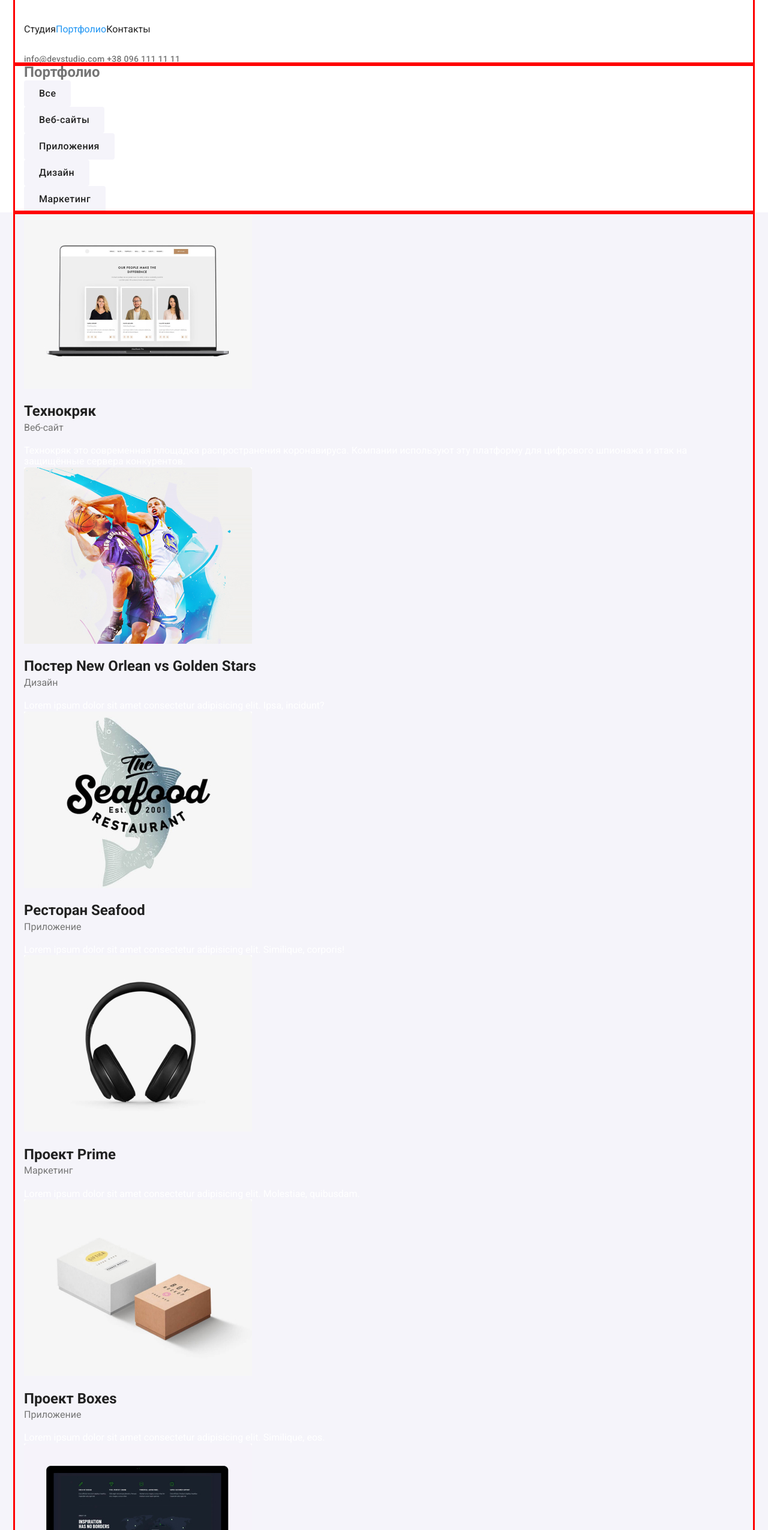
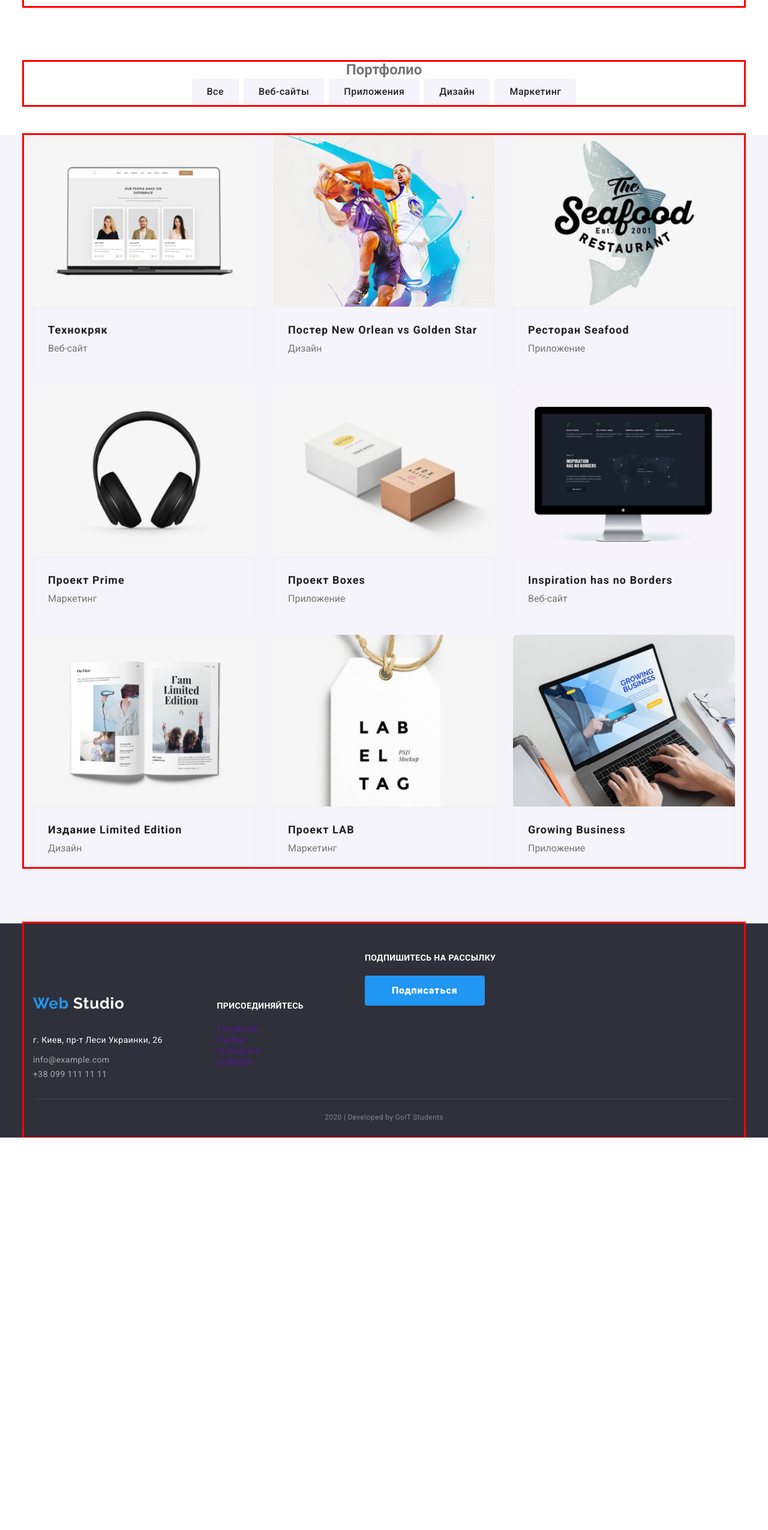
Before and after one commit to yulyafil/goit-markup-hw-03, a plain HTML site: page portfolio.html in a window 1280 px wide. Shown: the part 72-2622 px from the top of the page at 60% size. After the commit the page ends 1968 px from the top, so only its background shows below. Drawn offline with nearby package versions, Linux system fonts and the light colour scheme.

Commit message:
Добавляет flexbox

```diff
--- a/css/portfolio.css
+++ b/css/portfolio.css
@@ -17,7 +17,6 @@
 /* фон header background: #FFFFFF;
 /* фон footer background: #2F303A; */
 
-/* Не поставил, не человек) */
 html {
   box-sizing: border-box;
 }
@@ -33,7 +32,11 @@ body {
   text-decoration: none;
   font-family: Roboto, sans-serif;
 }
-
+img {
+  display: block;
+  max-width: 100%;
+  height: auto;
+}
 /* Logo */
 
 .logo {
@@ -44,20 +47,115 @@ body {
   line-height: 1.2px;
   letter-spacing: 0.03em;
 }
+
 .logo-nav {
   display: inline-block;
   padding-top: 24px;
   padding-bottom: 25px;
   margin-top: 0;
   margin-bottom: 0;
+  margin-right: 85px;
 }
+
 .logo-text {
   color: #000000;
 }
 
+/* site nav */
+
+.container {
+  margin-left: auto;
+  margin-right: auto;
+  width: 1230px;
+  padding-left: 15px;
+  padding-right: 15px;
+
+  outline: 3px solid red;
+}
+.link {
+  text-decoration: none;
+}
+
+.site-nav {
+  display: flex;
+  margin-left: 80px;
+}
+
+.list {
+  list-style: none;
+  margin: 0;
+  padding: 0;
+}
+
+/* .site-nav .items + .items {
+  margin-left: 50px;
+} */
+.site-nav .items:not(:last-child) {
+  margin-right: 50px;
+}
+.site-nav .link {
+  display: block;
+  padding-top: 32px;
+  padding-bottom: 32px;
+  color: var(--title-text-color);
+}
+.site-nav .link:hover,
+.site-nav .link:focus {
+  color: var(--accent-text-color);
+}
+.site-nav .link.current {
+  color: var(--accent-text-color);
+}
+.main-nav {
+  display: flex;
+  align-items: center;
+}
+ul .site-nav,
+.contact {
+  font-weight: 500;
+  font-size: 14px;
+  line-height: 1.14;
+  letter-spacing: 0.02em;
+}
+.contact .link,
+.social .link {
+  color: var(--primary-text-color);
+}
+.contact {
+  display: flex;
+  margin-left: auto;
+}
+.contact .link + .link {
+  margin-left: 30px;
+}
+.contact .link {
+  padding-top: 32px;
+  padding-bottom: 32px;
+}
+.contact .link:hover,
+.contact .link:focus {
+  color: var(--accent-text-color);
+}
+
 /* Button */
+.menu {
+  padding-top: 93px;
+  padding-bottom: 50px;
+}
+
+.portfolio {
+  margin: 0;
+  text-align: center;
+}
+.portfolio-btn {
+  display: flex;
+  justify-content: center;
+}
+.portfolio-btn .menu-btn:not(:last-child) {
+  margin-right: 8px;
+}
+
 .button-portfolio {
-  display: inline-block;
   border-radius: 4px;
   border: solid transparent;
   padding: 6px 22px;
@@ -76,34 +174,60 @@ body {
   color: var(--accent-white);
   background-color: var(--accent-text-color);
 }
-.portfolio {
-  margin: 0;
-}
+/* Основной контент */
 .portfolio-page {
+  padding-bottom: 94px;
   background-color: var(--background-color);
 }
-.portfolio-two {
-  padding-top: 50px;
-  padding-bottom: 94px;
+
+.gallery {
+  display: flex;
+  flex-wrap: wrap;
 }
-.title {
-  /* display: inline-block; */
+.img-link {
+  display: block;
+}
+
+.add {
+  display: block;
+  margin-right: 30px;
+  margin-bottom: 30px;
+  width: calc((100% - 60px) / 3);
+  border-top-left-radius: 5px;
+  border-top-right-radius: 5px;
+}
+.add:nth-child(3n) {
+  margin-right: 0;
+}
+
+.add:nth-last-child(-n + 3) {
+  margin-bottom: 0;
+}
+.add-text {
+  border-bottom-left-radius: 5px;
+  border-bottom-right-radius: 5px;
+  border: 1px solid #eeeeee;
+  padding: 20px 24px;
+}
+.add .title {
   margin-top: 0;
   margin-bottom: 4px;
+
   color: var(--title-text-color);
+  font-weight: 700;
+  font-size: 18px;
+  line-height: 2;
+  letter-spacing: 0.06em;
 }
-.title p {
-  margin-top: 0;
-  margin-bottom: 20px;
+.title-text {
+  margin: 0;
 }
 .title-texts {
   margin: 0;
+
   color: var(--accent-white);
 }
-.title-text {
-  margin-top: 0;
-  margin-bottom: 20px;
-}
+
 .ul-fon {
   background-color: var(--background-color);
 }
@@ -114,20 +238,19 @@ ul p {
   color: var(--primary-text-color);
 }
 
-.img-portfolio {
-  margin-top: 0;
-  margin-bottom: 20px;
-}
-
 /* Footer */
 .footer {
   background-color: #2f303a;
   color: var(--accent-white);
 }
-
+.footers {
+  display: flex;
+  align-items: baseline;
+}
 .logo-text-footer {
   color: var(--accent-white);
 }
+
 .address-primary {
   font-style: normal;
   font-weight: 400;
@@ -144,15 +267,36 @@ ul p {
   line-height: 1.71;
   letter-spacing: 0.03em;
 }
-.end {
-  font-weight: 700;
-  font-size: 14px;
-  line-height: 16px;
-  letter-spacing: 0.03em;
-  text-transform: uppercase;
+.footer-address {
+  display: inline-block;
 }
+
+.footer-link {
+  display: inline-block;
+  margin-left: 179px;
+}
+
+.footer-end {
+  margin-top: 56px;
+  margin-bottom: 21px;
+}
+.footer-button {
+  display: inline-block;
+  margin-left: 102px;
+  align-self: flex-start;
+}
+
+.logo-nav.two {
+  margin-top: 46px;
+  margin-bottom: 10px;
+}
+
 .copyrigth {
+  display: block;
   margin: 0;
+  padding-top: 18px;
+  padding-bottom: 21px;
+  justify-content: center;
   color: rgba(255, 255, 255, 0.4);
   font-weight: normal;
   font-size: 12px;
--- a/css/styles.css
+++ b/css/styles.css
@@ -32,6 +32,11 @@ body {
   text-decoration: none;
   font-family: Roboto, sans-serif;
 }
+img {
+  display: block;
+  max-width: 100%;
+  height: auto;
+}
 /* Logo */
 
 .logo {
@@ -46,9 +51,9 @@ body {
 .logo-nav {
   display: inline-block;
   padding-top: 24px;
-  padding-bottom: 25px;
-  margin-top: 0;
-  margin-bottom: 0;
+  padding-bottom: 24px;
+  margin: 0;
+  margin-right: 85px;
 }
 
 .logo-text {
@@ -60,7 +65,7 @@ body {
 .container {
   margin-left: auto;
   margin-right: auto;
-  width: 1230px;
+  width: 1200px;
   padding-left: 15px;
   padding-right: 15px;
 
@@ -70,18 +75,17 @@ body {
   text-decoration: none;
 }
 
+.site-nav {
+  display: flex;
+  margin-left: 80px;
+}
+
 .list {
   list-style: none;
   margin: 0;
   padding: 0;
 }
 
-.site-nav {
-  display: flex;
-}
-/* .items {
-  background-color: red;
-} */
 /* .site-nav .items + .items {
   margin-left: 50px;
 } */
@@ -101,6 +105,10 @@ body {
 .site-nav .link.current {
   color: var(--accent-text-color);
 }
+.main-nav {
+  display: flex;
+  align-items: center;
+}
 ul .site-nav,
 .contact {
   font-weight: 500;
@@ -112,7 +120,17 @@ ul .site-nav,
 .social .link {
   color: var(--primary-text-color);
 }
-
+.contact {
+  display: flex;
+  margin-left: auto;
+}
+.contact .link + .link {
+  margin-left: 30px;
+}
+.contact .link {
+  padding-top: 32px;
+  padding-bottom: 32px;
+}
 .contact .link:hover,
 .contact .link:focus {
   color: var(--accent-text-color);
@@ -146,9 +164,33 @@ ul {
 .section {
   padding: 94px 0;
 }
+
+.promo {
+  display: flex;
+}
+.promo .center + .center {
+  margin-left: 30px;
+}
+.item {
+  display: inline-block;
+
+  width: 270px;
+  height: 120px;
+  margin-top: 0px;
+  margin-bottom: 30px;
+  padding: 25px 104px;
+  border-radius: 4px;
+  border: 1px solid var(--background-color);
+  background-color: var(--background-color);
+}
+
+.item:hover,
+.item:focus {
+  background-color: var(--accent-text-color);
+}
+
 .section-fon {
-  padding-top: 0;
-  padding-bottom: 94px;
+  padding: 94px 0;
 }
 .section-title,
 .section-subtitle,
@@ -182,6 +224,9 @@ ul {
   letter-spacing: 0.03em;
   text-transform: uppercase;
 }
+.section-lead {
+  text-align: center;
+}
 
 .section-subtitle {
   margin-top: 0;
@@ -191,11 +236,16 @@ ul {
   margin-top: 0;
   margin-bottom: 50px;
 }
-
+.work {
+  display: flex;
+}
+.work .work-two + .work-two {
+  margin-left: 30px;
+}
 .section-people {
   margin-top: 0;
   margin-bottom: 10px;
-
+  text-align: center;
   font-weight: 500;
   font-size: 16px;
   line-height: 1.18;
@@ -207,40 +257,48 @@ ul {
   margin-bottom: 16px;
 }
 
-.section-title.three {
-  margin-top: 94px;
-  margin-bottom: 50px;
-}
-.item {
-  display: inline-block;
-  margin-top: 0px;
-  margin-bottom: 30px;
-  padding: 25px 104px;
-  border-radius: 4px solid;
-
-  background-color: var(--background-color);
-}
-
-.item:hover,
-.item:focus {
-  color: var(--accent-text-color);
-}
 .section-fon {
   background-color: var(--background-color);
 }
-
+.team {
+  display: flex;
+}
+.team .member + .member {
+  margin-left: 30px;
+}
 .img {
   margin-top: 0px;
   margin-bottom: 30px;
 }
+.member-text {
+  text-align: center;
+}
+.center-link {
+  text-decoration: none;
+  text-align: center;
+}
 
 /* Clients */
+.section-title.three {
+  margin-bottom: 50px;
+}
+.logos {
+  display: flex;
+}
+
+.logos .pic + .pic {
+  margin-left: 30px;
+}
 .client {
-  display: inline-block;
-  width: 175px;
+  width: 170px;
   height: 90px;
+  padding: 24px 50px;
   border-radius: 4px;
   border: 1px solid #afb1b8;
+}
+.client:hover,
+.client:focus {
+  background-color: var(--accent-text-color);
 }
 
 /* Button */
@@ -263,25 +321,33 @@ ul {
 .button.two {
   font-weight: 900;
   padding: 10px 45px;
+  margin-left: auto;
 }
 /* Footer */
 .footer {
+  justify-content: baseline;
+  border-bottom: 1px solid rgba(255, 255, 255, 0.1);
   background-color: #2f303a;
   color: var(--accent-white);
 }
-.footer-end {
-  margin-top: 56px;
-  margin-bottom: 21px;
+.footers {
+  display: flex;
+  justify-content: baseline;
+
+  border-bottom: 1px solid rgba(255, 255, 255, 0.1);
+  padding-top: 48px;
+  padding-bottom: 28px;
 }
-
+.logo-nav-two {
+  margin-bottom: 10px;
+  margin-top: 0;
+}
 .logo-text-footer {
   color: var(--accent-white);
 }
-.logo-nav.two {
-  margin-top: 46px;
-  margin-bottom: 10px;
-}
+
 .address-primary {
+  margin-bottom: 9px;
   font-style: normal;
   font-weight: 400;
   font-size: 14px;
@@ -297,10 +363,29 @@ ul {
   line-height: 1.71;
   letter-spacing: 0.03em;
 }
+.footer-link {
+  margin-left: 69px;
+}
+
+.footer-end {
+  margin-top: 0;
+  margin-bottom: 21px;
+}
+.footer-button {
+  display: inline-block;
+  margin-left: 102px;
+  align-self: flex-start;
+}
 
 .copyrigth {
+  display: block;
   margin: 0;
+  padding-top: 18px;
+  padding-bottom: 21px;
+  justify-content: center;
+
   color: rgba(255, 255, 255, 0.4);
+
   font-weight: normal;
   font-size: 12px;
   line-height: 2;
--- a/portfolio.html
+++ b/portfolio.html
@@ -12,8 +12,8 @@
       rel="stylesheet"
       href="https://cdnjs.cloudflare.com/ajax/libs/modern-normalize/0.6.0/modern-normalize.min.css"
     />
+    <link rel="stylesheet" href="./css/portfolio.css" />
     <link rel="stylesheet" href="./css/styles.css" />
-    <link rel="stylesheet" href="./css/portfolio.css" />
     <link rel="stylesheet" href="./css/common.css" />
   </head>
 
@@ -21,17 +21,19 @@
     <!-- Шапка сайта -->
     <header>
       <div class="container">
-        <nav>
+        <nav class="main-nav">
           <a href="./index.html" class="logo">
             <p class="logo-nav">Web <span class="logo-text">Studio</span></p>
           </a>
 
           <ul class="site-nav list">
-            <li><a href="/index.html" class="link">Студия</a></li>
-            <li>
+            <li class="items">
+              <a href="/index.html" class="link">Студия</a>
+            </li>
+            <li class="items">
               <a href="./portfolio.html" class="link current">Портфолио</a>
             </li>
-            <li><a href="" class="link">Контакты</a></li>
+            <li class="items"><a href="" class="link">Контакты</a></li>
           </ul>
 
           <div class="contact">
@@ -46,21 +48,23 @@
     </header>
 
     <main>
-      <section>
+      <section class="menu">
         <div class="container">
           <h1 class="portfolio">Портфолио</h1>
-          <ul>
-            <li><button type="button" class="button-portfolio">Все</button></li>
-            <li>
+          <ul class="portfolio-btn">
+            <li class="menu-btn">
+              <button type="button" class="button-portfolio">Все</button>
+            </li>
+            <li class="menu-btn">
               <button type="button" class="button-portfolio">Веб-сайты</button>
             </li>
-            <li>
+            <li class="menu-btn">
               <button type="button" class="button-portfolio">Приложения</button>
             </li>
-            <li>
+            <li class="menu-btn">
               <button type="button" class="button-portfolio">Дизайн</button>
             </li>
-            <li>
+            <li class="menu-btn">
               <button type="button" class="button-portfolio">Маркетинг</button>
             </li>
           </ul>
@@ -69,150 +73,168 @@
 
       <section class="portfolio-page">
         <div class="container">
-          <ul>
-            <li>
-              <a href="">
+          <ul class="gallery">
+            <li class="add">
+              <a class="img-link" href="">
                 <img
                   class="img-portfolio"
                   src="./image/portfolio1.jpg"
                   alt="Люди"
-                  width="380"
+                  width="370"
                 />
+                <div class="add-text">
                   <h2 class="title">Технокряк</h2>
                   <p class="title-text">Веб-сайт</p>
-                <p class="title-texts">
+                  <!-- <p class="title-texts">
                     Технокряк это современная площадка распространения
-                  коронавируса. Компании используют эту платформу для цифрового
-                  шпионажа и атак на защищённые сервера конкурентов.
-                </p>
+                    коронавируса. Компании используют эту платформу для
+                    цифрового шпионажа и атак на защищённые сервера конкурентов.
+                  </p> -->
+                </div>
               </a>
             </li>
-            <li>
-              <a href="">
+            <li class="add">
+              <a class="img-link" href="">
                 <img
                   class="img-portfolio"
                   src="./image/portfolio2.jpg"
                   alt="Баскетбол"
-                  width="380"
+                  width="370"
                 />
-                <h2 class="title">Постер New Orlean vs Golden Stars</h2>
+                <div class="add-text">
+                  <h2 class="title">Постер New Orlean vs Golden Star</h2>
                   <p class="title-text">Дизайн</p>
-                <p class="title-texts">
-                  Lorem ipsum dolor sit amet consectetur adipisicing elit. Ipsa,
-                  incidunt?
-                </p>
+                  <!-- <p class="title-texts">
+                    Lorem ipsum dolor sit amet consectetur adipisicing elit.
+                    Ipsa, incidunt?
+                  </p> -->
+                </div>
               </a>
             </li>
-            <li>
-              <a href="">
+            <li class="add">
+              <a class="img-link" href="">
                 <img
                   class="img-portfolio"
                   src="./image/portfolio3.jpg"
                   alt="Рыба"
-                  width="380"
+                  width="370"
                 />
+                <div class="add-text">
                   <h2 class="title">Ресторан Seafood</h2>
                   <p class="title-text">Приложение</p>
-                <p class="title-texts">
+                  <!-- <p class="title-texts">
                     Lorem ipsum dolor sit amet consectetur adipisicing elit.
                     Similique, corporis!
-                </p>
+                  </p> -->
+                </div>
               </a>
             </li>
-            <li>
-              <a href="">
+            <li class="add">
+              <a class="img-link" href="">
                 <img
                   class="img-portfolio"
                   src="./image/prime.jpg"
                   alt="Наушники"
-                  width="380"
+                  width="370"
                 />
+                <div class="add-text">
                   <h2 class="title">Проект Prime</h2>
                   <p class="title-text">Маркетинг</p>
-                <p class="title-texts">
+                  <!-- <p class="title-texts">
                     Lorem ipsum dolor sit amet consectetur adipisicing elit.
                     Molestiae, quibusdam.
-                </p>
+                  </p> -->
+                </div>
               </a>
             </li>
-            <li>
-              <a href="">
+            <li class="add">
+              <a class="img-link" href="">
                 <img
                   class="img-portfolio"
                   src="./image/boxes.jpg"
                   alt="Коробки"
-                  width="380"
+                  width="370"
                 />
+                <div class="add-text">
                   <h2 class="title">Проект Boxes</h2>
                   <p class="title-text">Приложение</p>
-                <p class="title-texts">
+                  <!-- <p class="title-texts">
                     Lorem ipsum dolor sit amet consectetur adipisicing elit.
                     Similique, eos.
-                </p>
+                  </p> -->
+                </div>
               </a>
             </li>
-            <li>
-              <a href="">
+            <li class="add">
+              <a class="img-link" href="">
                 <img
                   class="img-portfolio"
                   src="./image/Borders.jpg"
                   alt="Монитор"
-                  width="380"
+                  width="370"
                 />
+                <div class="add-text">
                   <h2 class="title">Inspiration has no Borders</h2>
                   <p class="title-text">Веб-сайт</p>
-                <p class="title-texts">
+                  <!-- <p class="title-texts">
                     Lorem ipsum dolor sit amet consectetur adipisicing elit.
                     Saepe, atque?
-                </p>
+                  </p> -->
+                </div>
               </a>
             </li>
-            <li>
-              <a href="">
+            <li class="add">
+              <a class="img-link" href="">
                 <img
                   class="img-portfolio"
                   src="./image/portfolio4.jpg"
                   alt="Журнал"
-                  width="380"
+                  width="370"
                 />
+                <div class="add-text">
                   <h2 class="title">Издание Limited Edition</h2>
                   <p class="title-text">Дизайн</p>
-                <p class="title-texts">
+                  <!-- <p class="title-texts">
                     Lorem ipsum dolor sit amet consectetur adipisicing elit.
                     Saepe, atque?
-                </p>
+                  </p> -->
+                </div>
               </a>
             </li>
-            <li>
-              <a href="">
+            <li class="add">
+              <a class="img-link" href="">
                 <img
                   class="img-portfolio"
                   src="./image/lab.jpg"
                   alt="Карточка"
-                  width="380"
+                  width="370"
                 />
+                <div class="add-text">
                   <h2 class="title">Проект LAB</h2>
                   <p class="title-text">Маркетинг</p>
-                <p class="title-texts">
+                  <!-- <p class="title-texts">
                     Lorem ipsum dolor sit amet consectetur adipisicing elit.
                     Nostrum, temporibus?
-                </p>
+                  </p> -->
+                </div>
               </a>
             </li>
-            <li>
-              <a href="">
+            <li class="add">
+              <a class="img-link" href="">
                 <img
                   class="img-portfolio"
                   src="./image/business.jpg"
                   alt="Ноутбук"
-                  width="380"
+                  width="370"
                 />
+                <div class="add-text">
                   <h2 class="title">Growing Business</h2>
                   <p class="title-text">Приложение</p>
-                <p class="title-texts">
+                  <!-- <p class="title-texts">
                     Lorem ipsum dolor sit amet consectetur adipisicing elit.
                     Ullam, corrupti.
-                </p>
+                  </p> -->
+                </div>
               </a>
             </li>
           </ul>
@@ -223,6 +245,8 @@
     <!-- Футер -->
     <footer class="footer">
       <div class="container">
+        <div class="footers">
+          <div class="footer-address">
             <a href="./index.html" class="logo">
               <p class="logo-nav two">
                 Web <span class="logo-text-footer">Studio</span>
@@ -235,7 +259,9 @@
               info@example.com <br />
               +38 099 111 11 11
             </address>
+          </div>
 
+          <div class="footer-link">
             <p class="footer-end">
               <b class="end">ПРИСОЕДИНЯЙТЕСЬ</b>
             </p>
@@ -245,13 +271,18 @@
               <li><a href="" aria-label="ссылка на Instagram">Instagram</a></li>
               <li><a href="" aria-label="ссылка на LinkedIn">LinkedIn</a></li>
             </ul>
+          </div>
 
+          <div class="footer-button">
             <p class="footer-end">
               <b class="end">ПОДПИШИТЕСЬ НА РАССЫЛКУ </b>
             </p>
 
             <!-- <button type="button" class="button">Подписаться</button> -->
             <a href="" class="button two">Подписаться</a>
+          </div>
+        </div>
+
         <p class="copyrigth">2020 | Developed by GoIT Students</p>
       </div>
     </footer>
```
Also changed, not shown: index.html (+64 -62 lines). Lines whose indentation alone changed are shown as unchanged.
